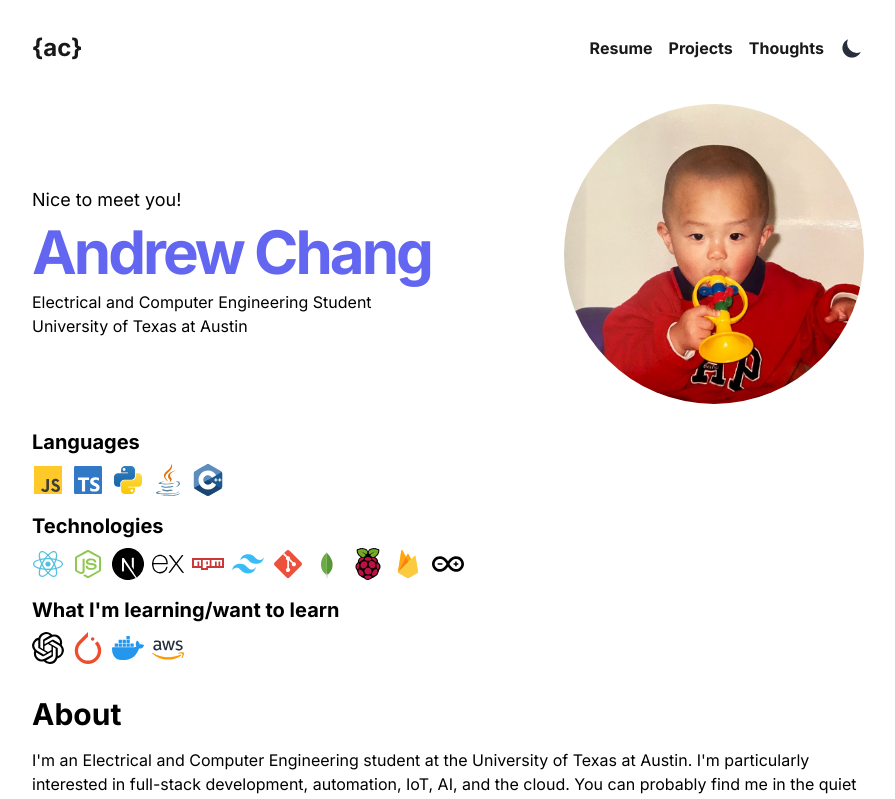
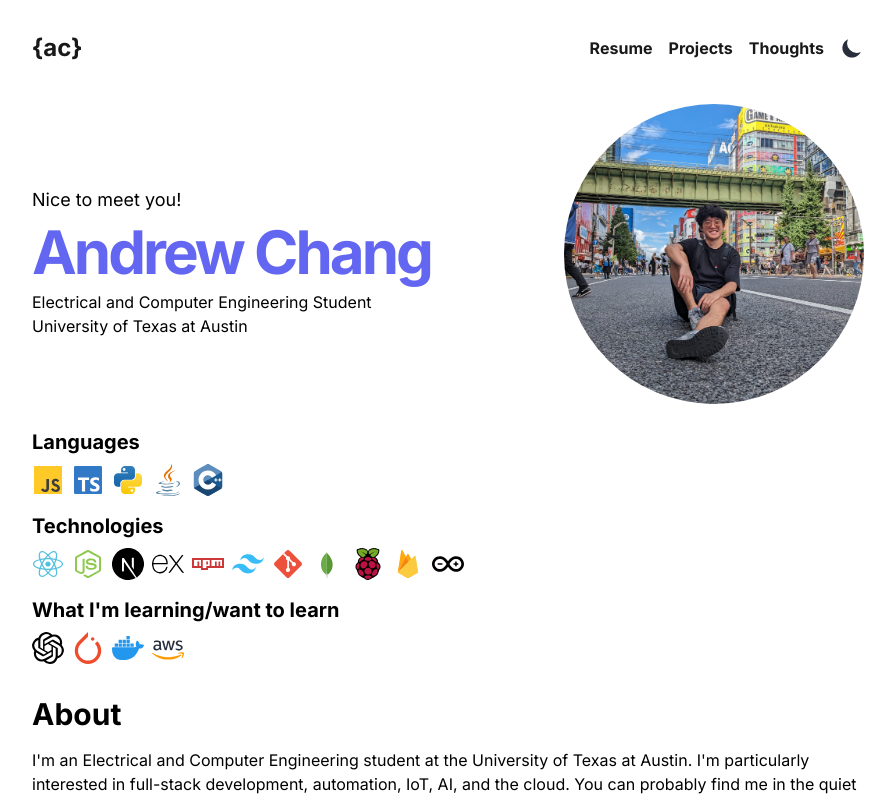
Before and after one commit to andrew-lin-chang/andrewchangbio, a Next.js app: page / in a window 1280 px wide. Shown: the top 799 px of the page, without its empty margins (192-1087 px from the left). Built offline with nearby package versions, Linux system fonts and the light colour scheme.

Commit message:
change pfp

```diff
--- a/app/page.tsx
+++ b/app/page.tsx
@@ -4,6 +4,7 @@ import Image from "next/image";
 import Link from "next/link";
 import wetcat from "public/images/wetcat.png";
 import babychang from "public/images/babychang.jpg";
+import akihabara from "public/images/akihabara.jpg"
 import TechStack from "@/components/TechStack";
 import { Gmail, LinkedIn, Phone } from "@/components/Icons";
 import Timeline from "@/components/Timeline";
@@ -53,7 +54,7 @@ export default function Home() {
         </div>
         <Image
           className="rounded-full aspect-square object-cover"
-          src={babychang}
+          src={akihabara}
           height={300}
           width={300}
           alt="profile picture"
```
Also changed, not shown: public/images/akihabara.JPG (added).
